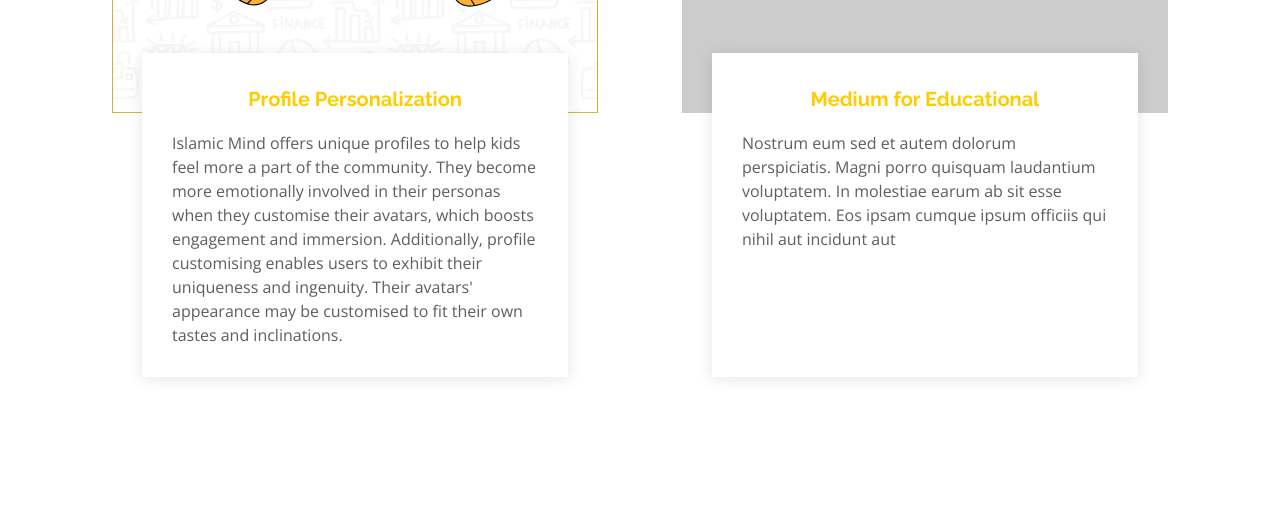
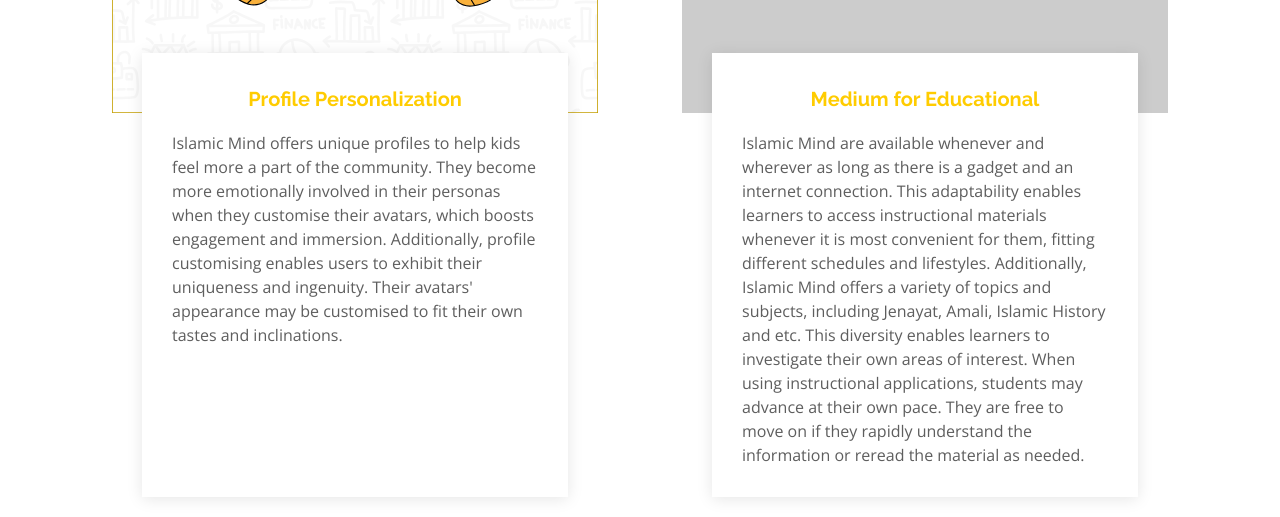
Before and after one commit to nzrulazmn/nzrulazmn, a plain HTML site: page index.html in a window 1280 px wide. Shown: the part 1740-2257 px from the top of the page. Drawn offline with nearby package versions, Linux system fonts and the light colour scheme; placeholder pictures from the web are drawn by us.

Commit message:
content updated - friday 29/9

```diff
--- a/index.html
+++ b/index.html
@@ -136,7 +136,11 @@
               </div>
               <div class="card-body">
                 <h5 class="card-title"><a href="">Medium for Educational</a></h5>
-                <p class="card-text">Nostrum eum sed et autem dolorum perspiciatis. Magni porro quisquam laudantium voluptatem. In molestiae earum ab sit esse voluptatem. Eos ipsam cumque ipsum officiis qui nihil aut incidunt aut</p>
+                <p class="card-text">Islamic Mind are available whenever and wherever as long as there is a gadget and an internet connection.
+                  This adaptability enables learners to access instructional materials whenever it is most convenient for them, fitting different schedules and lifestyles.
+                  Additionally, Islamic Mind offers a variety of topics and subjects, including Jenayat, Amali, Islamic History and etc.
+                  This diversity enables learners to investigate their own areas of interest. When using instructional applications, students may advance at their own pace.
+                  They are free to move on if they rapidly understand the information or reread the material as needed.</p>
               </div>
             </div>
           </div>
```
